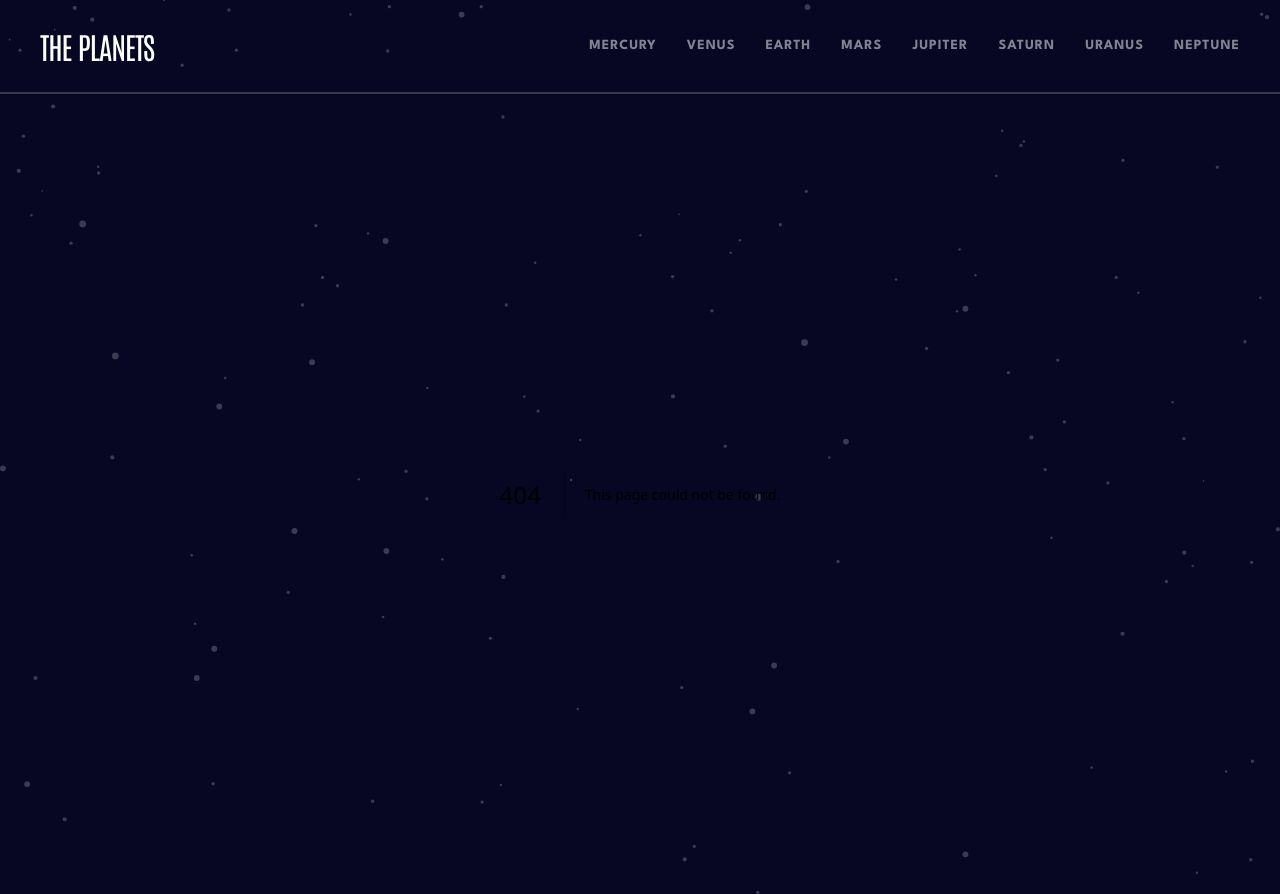
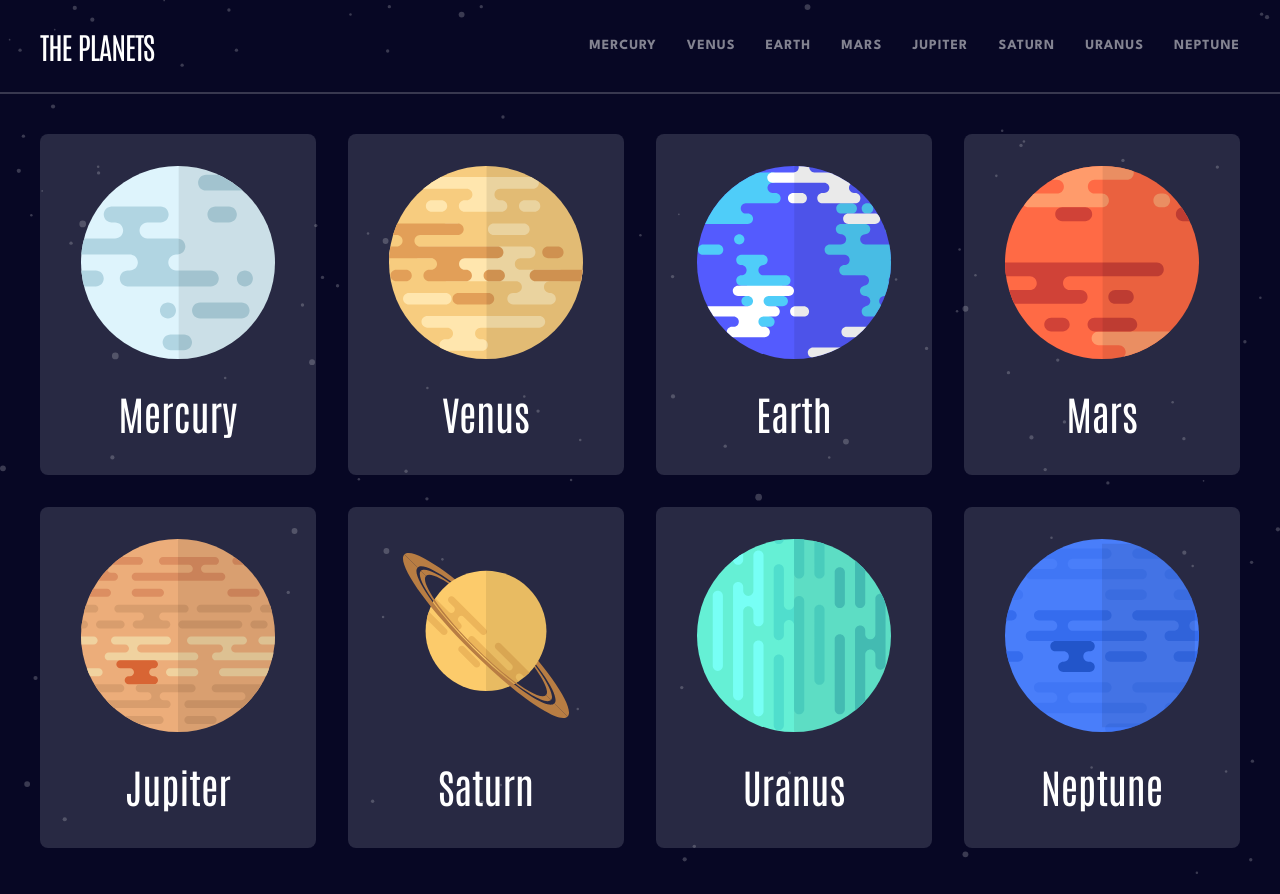
Before and after one commit to wasiqurzaman/planets-fact-site, a Next.js app: page /planets in a window 1280 px wide. Before the commit this address had no page. Built offline with nearby package versions, Linux system fonts and the light colour scheme.

Commit message:
add the /planets page

```diff
--- /dev/null
+++ b/app/planets/page.tsx
@@ -0,0 +1,31 @@
+import { Planet } from "@/app/layout";
+import { promises as fs } from "fs";
+import Image from "next/image";
+import Link from "next/link";
+
+export default async function page() {
+  const file = await fs.readFile(process.cwd() + "/app/data/data.json", "utf8");
+  const planets: Planet[] = JSON.parse(file);
+
+  return (
+    <div className="max-w-[1440px] mx-auto py-10 large-desktop:py-20  text-white grid grid-cols-1 tablet:grid-cols-2 laptop-sm:grid-cols-4 gap-8 px-10 large-desktop:px-0">
+      {planets.map(planet => (
+        <Link
+          href={`/planets/${planet.name.toLowerCase()}`}
+          key={planet.name}
+          className="bg-slate-200/15 rounded-lg flex flex-col items-center py-4 laptop-sm:py-8 gap-6 hover:bg-slate-300/15 hover:scale-105 transition-all duration-300"
+        >
+          <Image
+            src={planet.images.planet}
+            alt={`Image of ${planet.name}`}
+            width={0}
+            height={0}
+            style={{ width: "70%", height: "auto" }}
+          />
+
+          <h1 className="font-antonio text-[40px]">{planet.name}</h1>
+        </Link>
+      ))}
+    </div>
+  );
+}
```
